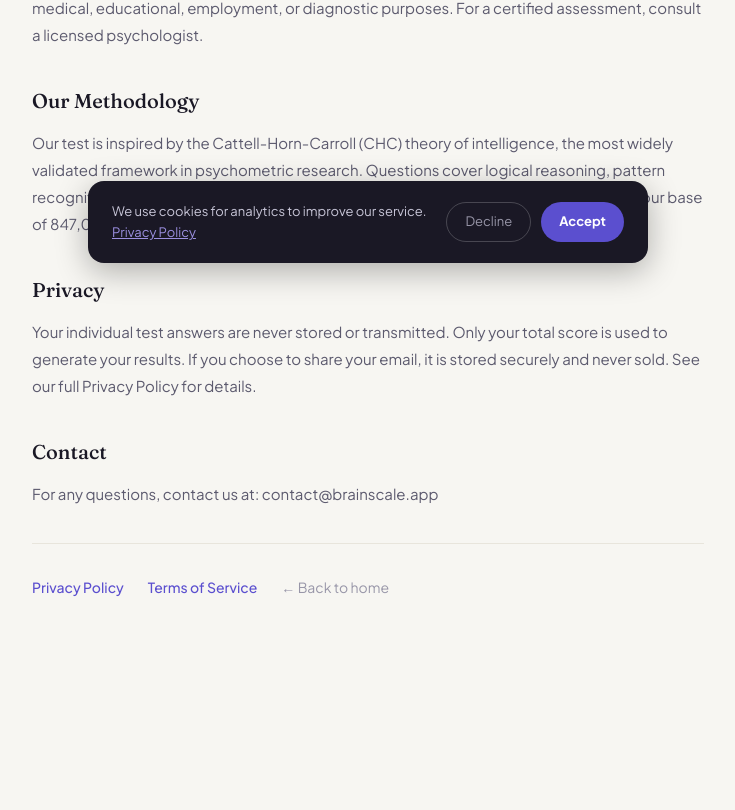
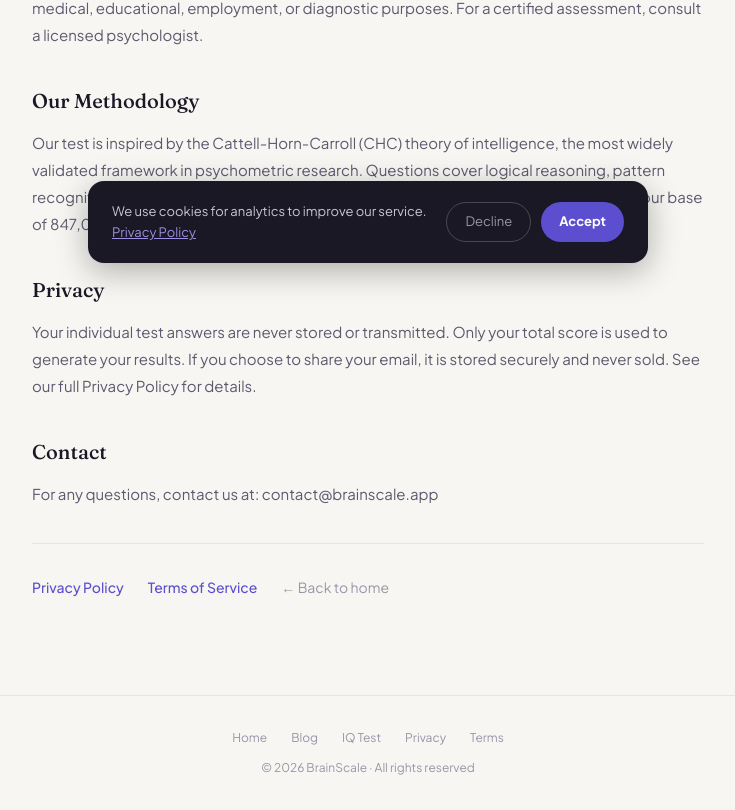
Before and after one commit to devbrainscale/brainscale, a Next.js app: page /about in a window 1280 px wide. Shown: the part 513-1323 px from the top of the page, without its empty margins (272-1007 px from the left). Before the commit the page ends 1208 px from the top, so only its background shows below. Built offline with nearby package versions, Linux system fonts and the light colour scheme.

Commit message:
ux: navigation audit — consistent nav/footer across all pages EN+FR

```diff
--- a/src/app/about/page.tsx
+++ b/src/app/about/page.tsx
@@ -63,6 +63,17 @@ export default function AboutPage() {
           <Link href="/" style={{ fontSize: "14px", color: "#9896A8", textDecoration: "none" }}>← Back to home</Link>
         </div>
       </main>
+
+      <footer style={{ padding: "32px 24px", textAlign: "center", borderTop: "1px solid #E8E5DC" }}>
+        <div style={{ display: "flex", justifyContent: "center", gap: "24px", marginBottom: "10px", flexWrap: "wrap" }}>
+          <Link href="/" style={{ fontSize: "12px", color: "#9896A8", textDecoration: "none" }}>Home</Link>
+          <Link href="/blog" style={{ fontSize: "12px", color: "#9896A8", textDecoration: "none" }}>Blog</Link>
+          <Link href="/test" style={{ fontSize: "12px", color: "#9896A8", textDecoration: "none" }}>IQ Test</Link>
+          <Link href="/privacy" style={{ fontSize: "12px", color: "#9896A8", textDecoration: "none" }}>Privacy</Link>
+          <Link href="/terms" style={{ fontSize: "12px", color: "#9896A8", textDecoration: "none" }}>Terms</Link>
+        </div>
+        <p style={{ fontSize: "12px", color: "#9896A8" }}>© 2026 BrainScale · All rights reserved</p>
+      </footer>
     </div>
   );
 }
--- a/src/app/blog/[slug]/page.tsx
+++ b/src/app/blog/[slug]/page.tsx
@@ -72,9 +72,12 @@ export default async function ArticlePage({ params }: Props) {
           <Link href="/" style={{ fontFamily: "var(--font-display, serif)", fontSize: "20px", fontWeight: 600, color: "#1A1825", textDecoration: "none" }}>
             Brain<span style={{ color: "#4F46E5" }}>Scale</span>
           </Link>
-          <Link href="/test" style={{ backgroundColor: "#4F46E5", color: "#fff", padding: "10px 22px", borderRadius: "999px", fontSize: "14px", fontWeight: 600, textDecoration: "none" }}>
-            Take the test →
-          </Link>
+          <div style={{ display: "flex", alignItems: "center", gap: "24px" }}>
+            <Link href="/blog" style={{ fontSize: "14px", color: "#4F46E5", fontWeight: 600, textDecoration: "none" }}>Blog</Link>
+            <Link href="/test" style={{ backgroundColor: "#4F46E5", color: "#fff", padding: "10px 22px", borderRadius: "999px", fontSize: "14px", fontWeight: 600, textDecoration: "none" }}>
+              Take the test →
+            </Link>
+          </div>
         </div>
       </nav>
 
@@ -167,7 +170,9 @@ export default async function ArticlePage({ params }: Props) {
           <Link href="/" style={{ fontSize: "13px", color: "#9896A8", textDecoration: "none" }}>Home</Link>
           <Link href="/blog" style={{ fontSize: "13px", color: "#9896A8", textDecoration: "none" }}>Blog</Link>
           <Link href="/test" style={{ fontSize: "13px", color: "#9896A8", textDecoration: "none" }}>IQ Test</Link>
-          <Link href="/fr" style={{ fontSize: "13px", color: "#9896A8", textDecoration: "none" }}>Français</Link>
+          <Link href="/privacy" style={{ fontSize: "13px", color: "#9896A8", textDecoration: "none" }}>Privacy</Link>
+          <Link href="/terms" style={{ fontSize: "13px", color: "#9896A8", textDecoration: "none" }}>Terms</Link>
+          <Link href="/fr/blog" style={{ fontSize: "13px", color: "#9896A8", textDecoration: "none" }}>Français</Link>
         </div>
         <p style={{ fontSize: "12px", color: "#9896A8" }}>© 2026 BrainScale · All rights reserved</p>
       </footer>
--- a/src/app/blog/page.tsx
+++ b/src/app/blog/page.tsx
@@ -32,9 +32,12 @@ export default function BlogPage() {
           <Link href="/" style={{ fontFamily: "var(--font-display, serif)", fontSize: "20px", fontWeight: 600, color: "#1A1825", textDecoration: "none" }}>
             Brain<span style={{ color: "#4F46E5" }}>Scale</span>
           </Link>
-          <Link href="/test" style={{ backgroundColor: "#4F46E5", color: "#fff", padding: "10px 22px", borderRadius: "999px", fontSize: "14px", fontWeight: 600, textDecoration: "none" }}>
-            Take the test →
-          </Link>
+          <div style={{ display: "flex", alignItems: "center", gap: "24px" }}>
+            <Link href="/blog" style={{ fontSize: "14px", color: "#4F46E5", fontWeight: 600, textDecoration: "none" }}>Blog</Link>
+            <Link href="/test" style={{ backgroundColor: "#4F46E5", color: "#fff", padding: "10px 22px", borderRadius: "999px", fontSize: "14px", fontWeight: 600, textDecoration: "none" }}>
+              Take the test →
+            </Link>
+          </div>
         </div>
       </nav>
 
@@ -110,8 +113,10 @@ export default function BlogPage() {
       <footer style={{ padding: "40px 24px", textAlign: "center", borderTop: "1px solid #E8E5DC" }}>
         <div style={{ display: "flex", justifyContent: "center", gap: "24px", marginBottom: "12px", flexWrap: "wrap" }}>
           <Link href="/" style={{ fontSize: "13px", color: "#9896A8", textDecoration: "none" }}>Home</Link>
+          <Link href="/blog" style={{ fontSize: "13px", color: "#9896A8", textDecoration: "none" }}>Blog</Link>
           <Link href="/test" style={{ fontSize: "13px", color: "#9896A8", textDecoration: "none" }}>IQ Test</Link>
           <Link href="/privacy" style={{ fontSize: "13px", color: "#9896A8", textDecoration: "none" }}>Privacy</Link>
+          <Link href="/terms" style={{ fontSize: "13px", color: "#9896A8", textDecoration: "none" }}>Terms</Link>
           <Link href="/fr/blog" style={{ fontSize: "13px", color: "#9896A8", textDecoration: "none" }}>Français</Link>
         </div>
         <p style={{ fontSize: "12px", color: "#9896A8" }}>© 2026 BrainScale · All rights reserved</p>
--- a/src/app/fr/blog/[slug]/page.tsx
+++ b/src/app/fr/blog/[slug]/page.tsx
@@ -72,9 +72,12 @@ export default async function ArticlePage({ params }: Props) {
           <Link href="/fr" style={{ fontFamily: "var(--font-display, serif)", fontSize: "20px", fontWeight: 600, color: "#1A1825", textDecoration: "none" }}>
             Brain<span style={{ color: "#5B4FCF" }}>Scale</span>
           </Link>
-          <Link href="/fr/test" style={{ backgroundColor: "#5B4FCF", color: "#fff", padding: "10px 22px", borderRadius: "999px", fontSize: "14px", fontWeight: 600, textDecoration: "none" }}>
-            Faire le test →
-          </Link>
+          <div style={{ display: "flex", alignItems: "center", gap: "24px" }}>
+            <Link href="/fr/blog" style={{ fontSize: "14px", color: "#5B4FCF", fontWeight: 600, textDecoration: "none" }}>Blog</Link>
+            <Link href="/fr/test" style={{ backgroundColor: "#5B4FCF", color: "#fff", padding: "10px 22px", borderRadius: "999px", fontSize: "14px", fontWeight: 600, textDecoration: "none" }}>
+              Faire le test →
+            </Link>
+          </div>
         </div>
       </nav>
 
@@ -168,7 +171,9 @@ export default async function ArticlePage({ params }: Props) {
           <Link href="/fr" style={{ fontSize: "13px", color: "#9896A8", textDecoration: "none" }}>Accueil</Link>
           <Link href="/fr/blog" style={{ fontSize: "13px", color: "#9896A8", textDecoration: "none" }}>Blog</Link>
           <Link href="/fr/test" style={{ fontSize: "13px", color: "#9896A8", textDecoration: "none" }}>Test QI</Link>
-          <Link href="/" style={{ fontSize: "13px", color: "#9896A8", textDecoration: "none" }}>English</Link>
+          <Link href="/fr/privacy" style={{ fontSize: "13px", color: "#9896A8", textDecoration: "none" }}>Confidentialité</Link>
+          <Link href="/fr/terms" style={{ fontSize: "13px", color: "#9896A8", textDecoration: "none" }}>Conditions</Link>
+          <Link href="/blog" style={{ fontSize: "13px", color: "#9896A8", textDecoration: "none" }}>English</Link>
         </div>
         <p style={{ fontSize: "12px", color: "#9896A8" }}>© 2026 BrainScale · Tous droits réservés</p>
       </footer>
--- a/src/app/fr/blog/page.tsx
+++ b/src/app/fr/blog/page.tsx
@@ -32,9 +32,12 @@ export default function FrBlogPage() {
           <Link href="/fr" style={{ fontFamily: "var(--font-display, serif)", fontSize: "20px", fontWeight: 600, color: "#1A1825", textDecoration: "none" }}>
             Brain<span style={{ color: "#5B4FCF" }}>Scale</span>
           </Link>
-          <Link href="/fr/test" style={{ backgroundColor: "#5B4FCF", color: "#fff", padding: "10px 22px", borderRadius: "999px", fontSize: "14px", fontWeight: 600, textDecoration: "none" }}>
-            Faire le test →
-          </Link>
+          <div style={{ display: "flex", alignItems: "center", gap: "24px" }}>
+            <Link href="/fr/blog" style={{ fontSize: "14px", color: "#5B4FCF", fontWeight: 600, textDecoration: "none" }}>Blog</Link>
+            <Link href="/fr/test" style={{ backgroundColor: "#5B4FCF", color: "#fff", padding: "10px 22px", borderRadius: "999px", fontSize: "14px", fontWeight: 600, textDecoration: "none" }}>
+              Faire le test →
+            </Link>
+          </div>
         </div>
       </nav>
 
@@ -110,9 +113,11 @@ export default function FrBlogPage() {
       <footer style={{ padding: "40px 24px", textAlign: "center", borderTop: "1px solid #E8E5DC" }}>
         <div style={{ display: "flex", justifyContent: "center", gap: "24px", marginBottom: "12px", flexWrap: "wrap" }}>
           <Link href="/fr" style={{ fontSize: "13px", color: "#9896A8", textDecoration: "none" }}>Accueil</Link>
+          <Link href="/fr/blog" style={{ fontSize: "13px", color: "#9896A8", textDecoration: "none" }}>Blog</Link>
           <Link href="/fr/test" style={{ fontSize: "13px", color: "#9896A8", textDecoration: "none" }}>Test QI</Link>
           <Link href="/fr/privacy" style={{ fontSize: "13px", color: "#9896A8", textDecoration: "none" }}>Confidentialité</Link>
-          <Link href="/" style={{ fontSize: "13px", color: "#9896A8", textDecoration: "none" }}>English</Link>
+          <Link href="/fr/terms" style={{ fontSize: "13px", color: "#9896A8", textDecoration: "none" }}>Conditions</Link>
+          <Link href="/blog" style={{ fontSize: "13px", color: "#9896A8", textDecoration: "none" }}>English</Link>
         </div>
         <p style={{ fontSize: "12px", color: "#9896A8" }}>© 2026 BrainScale · Tous droits réservés</p>
       </footer>
--- a/src/app/iq-score/[score]/page.tsx
+++ b/src/app/iq-score/[score]/page.tsx
@@ -208,9 +208,12 @@ export default async function IQScorePage({ params }: Props) {
           <Link href="/" style={{ fontFamily: "var(--font-display, serif)", fontSize: "18px", fontWeight: 600, color: "#1A1825", textDecoration: "none" }}>
             Brain<span style={{ color: "#5B4FCF" }}>Scale</span>
           </Link>
-          <Link href="/test" style={{ backgroundColor: "#5B4FCF", color: "#fff", padding: "8px 18px", borderRadius: "8px", fontSize: "13px", fontWeight: 600, textDecoration: "none" }}>
-            Take the test →
-          </Link>
+          <div style={{ display: "flex", alignItems: "center", gap: "20px" }}>
+            <Link href="/blog" style={{ fontSize: "13px", color: "#5B4FCF", fontWeight: 600, textDecoration: "none" }}>Blog</Link>
+            <Link href="/test" style={{ backgroundColor: "#5B4FCF", color: "#fff", padding: "8px 18px", borderRadius: "8px", fontSize: "13px", fontWeight: 600, textDecoration: "none" }}>
+              Take the test →
+            </Link>
+          </div>
         </div>
       </header>
 
@@ -360,15 +363,16 @@ export default async function IQScorePage({ params }: Props) {
       </main>
 
       {/* FOOTER */}
-      <footer style={{ borderTop: "1px solid #E8E5DC", padding: "24px", textAlign: "center" }}>
-        <p style={{ fontSize: "12px", color: "#9896A8" }}>
-          <Link href="/" style={{ color: "#9896A8", textDecoration: "none" }}>BrainScale</Link>
-          {" · "}
-          <Link href="/privacy" style={{ color: "#9896A8", textDecoration: "none" }}>Privacy</Link>
-          {" · "}
-          <Link href="/terms" style={{ color: "#9896A8", textDecoration: "none" }}>Terms</Link>
-          {" · Not a clinical assessment"}
-        </p>
+      <footer style={{ borderTop: "1px solid #E8E5DC", padding: "32px 24px", textAlign: "center" }}>
+        <div style={{ display: "flex", justifyContent: "center", gap: "20px", marginBottom: "10px", flexWrap: "wrap" }}>
+          <Link href="/" style={{ fontSize: "12px", color: "#9896A8", textDecoration: "none" }}>Home</Link>
+          <Link href="/blog" style={{ fontSize: "12px", color: "#9896A8", textDecoration: "none" }}>Blog</Link>
+          <Link href="/test" style={{ fontSize: "12px", color: "#9896A8", textDecoration: "none" }}>IQ Test</Link>
+          <Link href="/privacy" style={{ fontSize: "12px", color: "#9896A8", textDecoration: "none" }}>Privacy</Link>
+          <Link href="/terms" style={{ fontSize: "12px", color: "#9896A8", textDecoration: "none" }}>Terms</Link>
+          <Link href={`/fr/iq-score/${iq}`} style={{ fontSize: "12px", color: "#9896A8", textDecoration: "none" }}>Français</Link>
+        </div>
+        <p style={{ fontSize: "11px", color: "#C4BBFF" }}>© 2026 BrainScale · Not a clinical assessment</p>
       </footer>
     </div>
   );
--- a/src/app/privacy/page.tsx
+++ b/src/app/privacy/page.tsx
@@ -86,6 +86,17 @@ export default function PrivacyPage() {
           <Link href="/" style={{ fontSize: "14px", color: "#9896A8", textDecoration: "none" }}>← Back to home</Link>
         </div>
       </main>
+
+      <footer style={{ padding: "32px 24px", textAlign: "center", borderTop: "1px solid #E8E5DC" }}>
+        <div style={{ display: "flex", justifyContent: "center", gap: "24px", marginBottom: "10px", flexWrap: "wrap" }}>
+          <Link href="/" style={{ fontSize: "12px", color: "#9896A8", textDecoration: "none" }}>Home</Link>
+          <Link href="/blog" style={{ fontSize: "12px", color: "#9896A8", textDecoration: "none" }}>Blog</Link>
+          <Link href="/test" style={{ fontSize: "12px", color: "#9896A8", textDecoration: "none" }}>IQ Test</Link>
+          <Link href="/privacy" style={{ fontSize: "12px", color: "#9896A8", textDecoration: "none" }}>Privacy</Link>
+          <Link href="/terms" style={{ fontSize: "12px", color: "#9896A8", textDecoration: "none" }}>Terms</Link>
+        </div>
+        <p style={{ fontSize: "12px", color: "#9896A8" }}>© 2026 BrainScale · All rights reserved</p>
+      </footer>
     </div>
   );
 }
--- a/src/app/terms/page.tsx
+++ b/src/app/terms/page.tsx
@@ -86,6 +86,17 @@ export default function TermsPage() {
           <Link href="/" style={{ fontSize: "14px", color: "#9896A8", textDecoration: "none" }}>← Back to home</Link>
         </div>
       </main>
+
+      <footer style={{ padding: "32px 24px", textAlign: "center", borderTop: "1px solid #E8E5DC" }}>
+        <div style={{ display: "flex", justifyContent: "center", gap: "24px", marginBottom: "10px", flexWrap: "wrap" }}>
+          <Link href="/" style={{ fontSize: "12px", color: "#9896A8", textDecoration: "none" }}>Home</Link>
+          <Link href="/blog" style={{ fontSize: "12px", color: "#9896A8", textDecoration: "none" }}>Blog</Link>
+          <Link href="/test" style={{ fontSize: "12px", color: "#9896A8", textDecoration: "none" }}>IQ Test</Link>
+          <Link href="/privacy" style={{ fontSize: "12px", color: "#9896A8", textDecoration: "none" }}>Privacy</Link>
+          <Link href="/terms" style={{ fontSize: "12px", color: "#9896A8", textDecoration: "none" }}>Terms</Link>
+        </div>
+        <p style={{ fontSize: "12px", color: "#9896A8" }}>© 2026 BrainScale · All rights reserved</p>
+      </footer>
     </div>
   );
 }
```
Also changed, not shown: src/app/fr/test/page.tsx (+3 -2 lines), src/app/payment/cancel/page.tsx (+9 -1 lines), src/app/test/page.tsx (+3 -2 lines).
